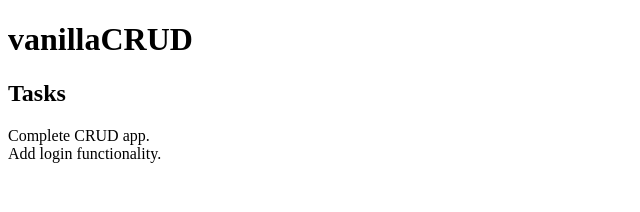
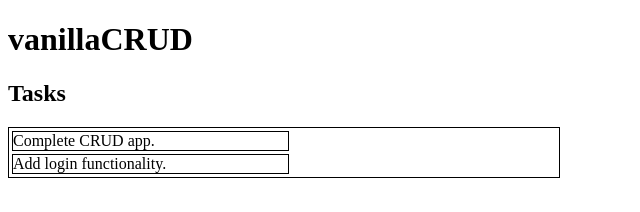
Before and after one commit to Sergey01/vanillaCRUD, a website: page site/index.html in a window 1280 px wide. Shown: the whole page, without its empty margins (0-640 px from the left). Drawn offline with Linux system fonts and the light colour scheme.

Commit message:
Fixed eventlisteners (changed "onmouseover" and "onmouseout" to "mouseover" and "mouseout". Also set style.fontWeight to taskElem instead of e. Fixed up css and set up styles.css import in index.html.

```diff
--- a/site/index.html
+++ b/site/index.html
@@ -3,6 +3,7 @@
 <head>
     <meta charset="utf-8">
     <title>vanillaCRUD</title>
+    <link href="styles.css" rel="stylesheet">
     <script src="main.js" defer></script>
 </head>
 
--- a/site/main.js
+++ b/site/main.js
@@ -14,11 +14,12 @@ const populateTasks = function() {
         const taskElem = document.createElement('div');
         taskElem.innerText = task.text;
         taskElem.id = 'task'+task.id.toString();
+        taskElem.className = 'task';
         taskElem.complete = task.completed;
 
         // add event listeners
-        taskElem.addEventListener('onmouseover', e => e.target.style.fontWeight = 'bold');
-        taskElem.addEventListener('onmouseout', e => e.target.style.fontWeight = 'normal');
+        taskElem.addEventListener('mouseover', () => taskElem.style.fontWeight = 'bold');
+        taskElem.addEventListener('mouseout', e => taskElem.style.fontWeight = 'normal');
 
         document.getElementById('tasks').append(taskElem);
 })};
--- a/site/styles.css
+++ b/site/styles.css
@@ -1,3 +1,13 @@
 div {
-    border: 1px;
+    border: 1px solid black;
 }
+
+#tasks {
+    width: 550px;
+}
+
+.task {
+    border: 1px solid black;
+    width: clamp(200px, 50%, 500px);
+    margin: 3px;
+}
```
